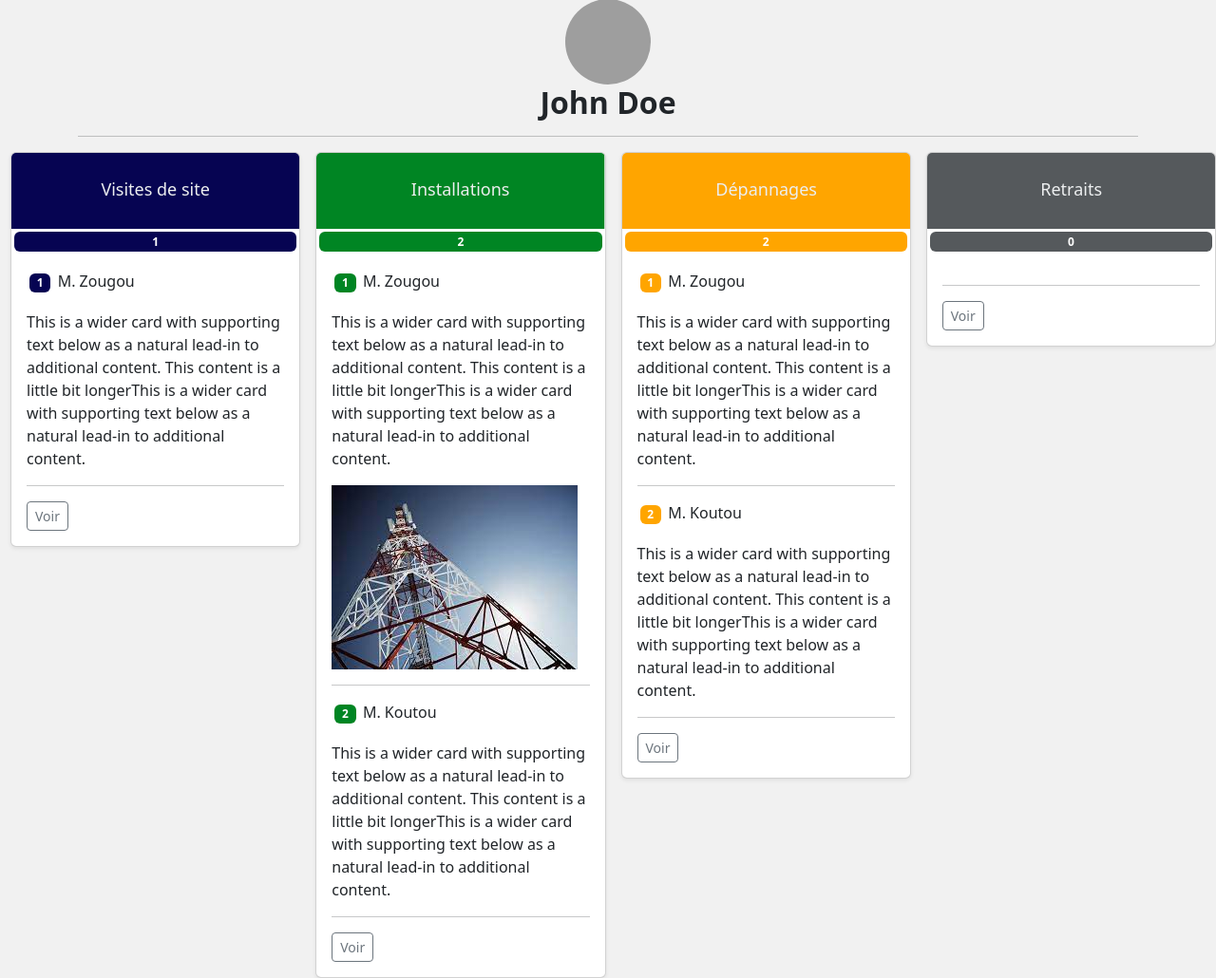
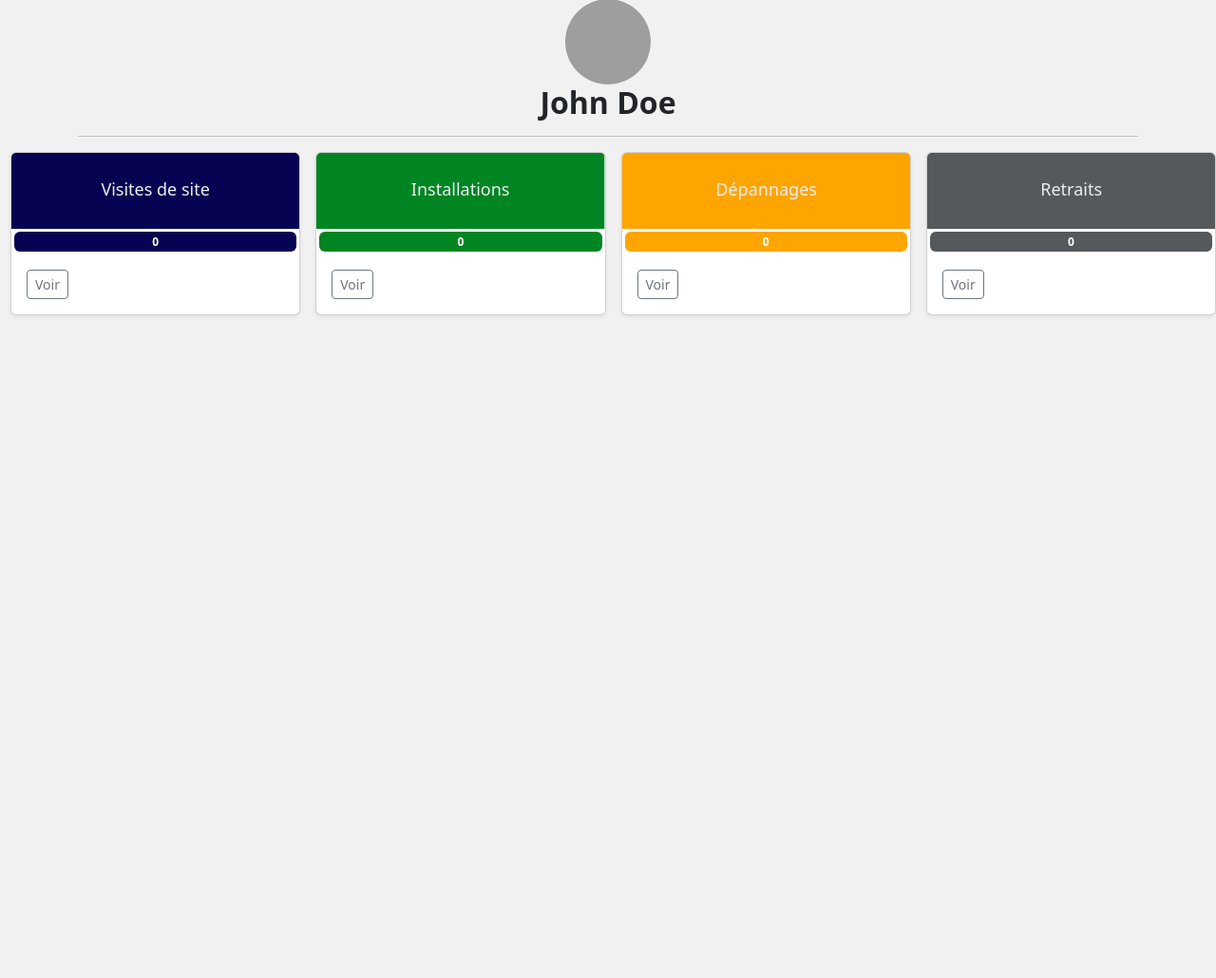
Before and after one commit to stvsank/Gestion-des-activites, a Django app: page /info/1 in a window 1280 px wide. Shown: the part 97-1127 px from the top of the page at 95% size. After the commit the page ends 430 px from the top, so only its background shows below. Run offline with Django 4.2, Linux system fonts and the light colour scheme; data comes from the database, SQL or seed files in the repository; both versions use the stored data as it was after the commit; some libraries are stand-ins or nearby versions; grey boxes are pictures that could not be loaded.

Commit message:
lien bd-histo-infoPerso

```diff
--- a/home/models.py
+++ b/home/models.py
@@ -93,6 +93,7 @@ class Retrait(models.Model):
     date = models.DateField(auto_now_add=True)
     heure = models.TimeField(auto_now_add=True)
     comment = models.TextField(max_length=250)
+    reste = models.CharField(max_length=4,choices=choix, default="non")
     employe = models.ManyToManyField(Employe, blank=True)
     client = models.OneToOneField(Client,on_delete=models.CASCADE)
 
--- a/home/templates/home/base.html
+++ b/home/templates/home/base.html
@@ -7,8 +7,8 @@
 		<meta charset="UTF-8">
 		<meta name="viewport" content="width=device-width, initial-scale=1.0">
 		<link rel="stylesheet" href="{% static 'css/styl.css' %}">
+		<link rel="stylesheet" href="https://cdnjs.cloudflare.com/ajax/libs/font-awesome/6.1.1/css/all.min.css">
 		<title>GestionFAI</title>
-
 	</head>
 	{% block body %}
 	<body style="background-color: #F1F1F1;">
--- a/home/templates/home/impression.html
+++ b/home/templates/home/impression.html
@@ -1,3 +1,9 @@
+   <!--  <button onclick="display()">Click to Print</button>
+   <script>
+      function display() {
+         window.print();
+      }
+   </script> -->
    <br>
    <button onclick="imprimer()" class="bleu whiteT boutton">Imprimer la page</button>
    <script>
--- a/home/templates/home/infoActEmploy.html
+++ b/home/templates/home/infoActEmploy.html
@@ -18,49 +18,54 @@
                 <div class="row g-3" style="margin-left: 3px ;">
                   <div class="col">
                     <div class="card shadow-sm">
-                      <svg class="bd-placeholder-img card-img-top" width="100%" height="80" xmlns="http://www.w3.org/2000/svg" role="img" aria-label="Placeholder: Thumbnail" preserveAspectRatio="xMidYMid slice" focusable="false"><title>Placeholder</title><rect width="100%" height="100%" fill="#060452"/><text x="50%" y="50%" fill="#eceeef" dy=".3em">Visites de site<span class="badge bleu">1</span></text></svg>
+                      <svg class="bd-placeholder-img card-img-top" width="100%" height="80" xmlns="http://www.w3.org/2000/svg" role="img" aria-label="Placeholder: Thumbnail" preserveAspectRatio="xMidYMid slice" focusable="false"><title>Placeholder</title><rect width="100%" height="100%" fill="#060452"/><text x="50%" y="50%" fill="#eceeef" dy=".3em">Visites de site<span class="badge bleu">{{nbr_visite}}</span></text></svg>
                       <div class="card-body">
-                        <p class="nomClient"><span class="badge bleu">1</span> M. Zougou</p>
-                        <p class="card-text">This is a wider card with supporting text below as a natural lead-in to additional content. This content is a little bit longerThis is a wider card with supporting text below as a natural lead-in to additional content.</p>
+                      {% for visite in visites %}
+                        <p class="nomClient"><span class="badge bleu">{{ visite.heure }}</span>{{ visite.client.first_name }} {{ visite.client.last_name }}</p>
+                        <p class="card-text">{{ visite.comment }}</p>
                         <hr>
+                      {% endfor %}
                         <a href="{% url 'historique'%}#v"><button type="button" class="btn btn-sm btn-outline-secondary">Voir</button></a>
                       </div>
                     </div>
                   </div>
                   <div class="col">
                     <div class="card shadow-sm">
-                      <svg class="bd-placeholder-img card-img-top" width="100%" height="80" xmlns="http://www.w3.org/2000/svg" role="img" aria-label="Placeholder: Thumbnail" preserveAspectRatio="xMidYMid slice" focusable="false"><title>Placeholder</title><rect width="100%" height="100%" fill="#008523"/><text x="50%" y="50%" fill="#eceeef" dy=".3em">Installations<span class="badge vert">2</span></text></svg>
+                      <svg class="bd-placeholder-img card-img-top" width="100%" height="80" xmlns="http://www.w3.org/2000/svg" role="img" aria-label="Placeholder: Thumbnail" preserveAspectRatio="xMidYMid slice" focusable="false"><title>Placeholder</title><rect width="100%" height="100%" fill="#008523"/><text x="50%" y="50%" fill="#eceeef" dy=".3em">Installations<span class="badge vert">{{nbr_installation}}</span></text></svg>
                       <div class="card-body">
-                        <p class="nomClient"><span class="badge vert">1</span> M. Zougou</p>
-                        <p class="card-text">This is a wider card with supporting text below as a natural lead-in to additional content. This content is a little bit longerThis is a wider card with supporting text below as a natural lead-in to additional content.</p>
+                      {% for installation in installations %}
+                        <p class="nomClient"><span class="badge vert">{{ installation.heure }}</span>{{ installation.client.first_name }} {{ installation.client.last_name }}</p>
+                        <p class="card-text">{{ installation.comment }}</p>
                         <img src={% static 'image/pylone.jpg' %}>
                         <hr>
-                        <p class="nomClient"><span class="badge vert">2</span> M. Koutou</p>
-                        <p class="card-text">This is a wider card with supporting text below as a natural lead-in to additional content. This content is a little bit longerThis is a wider card with supporting text below as a natural lead-in to additional content.</p>
-                        <hr>
+                      {% endfor %}
                         <a href="{% url 'historique'%}#i"><button type="button" class="btn btn-sm btn-outline-secondary">Voir</button></a>
                       </div>
                     </div>
                   </div>
                   <div class="col">
                     <div class="card shadow-sm">
-                      <svg class="bd-placeholder-img card-img-top" width="100%" height="80" xmlns="http://www.w3.org/2000/svg" role="img" aria-label="Placeholder: Thumbnail" preserveAspectRatio="xMidYMid slice" focusable="false"><title>Placeholder</title><rect width="100%" height="100%" fill="orange"/><text x="50%" y="50%" fill="#eceeef" dy=".3em">Dépannages<span class="badge orange">2</span></text></svg>
+                      <svg class="bd-placeholder-img card-img-top" width="100%" height="80" xmlns="http://www.w3.org/2000/svg" role="img" aria-label="Placeholder: Thumbnail" preserveAspectRatio="xMidYMid slice" focusable="false"><title>Placeholder</title><rect width="100%" height="100%" fill="orange"/><text x="50%" y="50%" fill="#eceeef" dy=".3em">Dépannages<span class="badge orange">{{nbr_depannage}}</span></text></svg>
                       <div class="card-body">
-                        <p class="nomClient"><span class="badge orange">1</span> M. Zougou</p>
-                        <p class="card-text">This is a wider card with supporting text below as a natural lead-in to additional content. This content is a little bit longerThis is a wider card with supporting text below as a natural lead-in to additional content.</p>
+                      {% for depannage in depannages %}
+                        <p class="nomClient"><span class="badge orange">{{ depannage.heure }}</span> {{ depannage.client.first_name}} {{ depannage.client.last_name}}</p>
+                        <p class="card-text">{{ depannage.comment }}</p>
+                        <img src={% static 'image/pylone.jpg' %}>
                         <hr>
-                        <p class="nomClient"><span class="badge orange">2</span> M. Koutou</p>
-                        <p class="card-text">This is a wider card with supporting text below as a natural lead-in to additional content. This content is a little bit longerThis is a wider card with supporting text below as a natural lead-in to additional content.</p>
-                        <hr>
-                        <a href="{% url 'historique'%}#d"><button type="button" class="btn btn-sm btn-outline-secondary">Voir</button></a>
+                      {% endfor %}
+                         <a href="{% url 'historique'%}#d"><button type="button" class="btn btn-sm btn-outline-secondary">Voir</button></a>
                       </div>
                     </div>
                   </div>
                   <div class="col">
                     <div class="card shadow-sm">
-                      <svg class="bd-placeholder-img card-img-top" width="100%" height="80" xmlns="http://www.w3.org/2000/svg" role="img" aria-label="Placeholder: Thumbnail" preserveAspectRatio="xMidYMid slice" focusable="false"><title>Placeholder</title><rect width="100%" height="100%" fill="#55595c"/><text x="50%" y="50%" fill="#eceeef" dy=".3em">Retraits<span class="badge rouge">0</span></text></svg>
+                      <svg class="bd-placeholder-img card-img-top" width="100%" height="80" xmlns="http://www.w3.org/2000/svg" role="img" aria-label="Placeholder: Thumbnail" preserveAspectRatio="xMidYMid slice" focusable="false"><title>Placeholder</title><rect width="100%" height="100%" fill="#55595c"/><text x="50%" y="50%" fill="#eceeef" dy=".3em">Retraits<span class="badge rouge">{{nbr_retrait}}</span></text></svg>
                       <div class="card-body">
+                      {% for retrait in retraits %}
+                      <p class="nomClient"><span class="badge orange">{{ retrait.heure }}</span> {{ retrait.client.first_name}} {{ retrait.client.last_name}}</p>
+                      <p class="card-text">{{ retrait.comment }}</p>
                         <hr>
+                      {% endfor %}
                         <a href="{% url 'historique'%}#r"><button type="button" class="btn btn-sm btn-outline-secondary">Voir</button></a>
                       </div>
                     </div>
--- a/home/templates/home/lien.html
+++ /dev/null
@@ -1,2 +0,0 @@
-<link href="https://cdn.jsdelivr.net/npm/bootstrap@5.2.0/dist/css/bootstrap.min.css" rel="stylesheet" integrity="sha384-gH2yIJqKdNHPEq0n4Mqa/HGKIhSkIHeL5AyhkYV8i59U5AR6csBvApHHNl/vI1Bx" crossorigin="anonymous">
-<link rel="stylesheet" href="https://cdnjs.cloudflare.com/ajax/libs/font-awesome/6.1.1/css/all.min.css">
--- a/home/templates/home/technique.html
+++ b/home/templates/home/technique.html
@@ -96,11 +96,5 @@
 		 </tbody>
 		</table>
 </div>
-<!-- 	<button onclick="display()">Click to Print</button>
-   <script>
-      function display() {
-         window.print();
-      }
-   </script> -->
 {% include './impression.html'%}
 {% endblock %}
--- a/home/views.py
+++ b/home/views.py
@@ -1,6 +1,6 @@
 from django.shortcuts import render # this line is added automatically
 from django.http import HttpResponse # pass view information into the browser
-from .models import Employe, Conge, Visite
+from .models import Employe, Conge, Visite, Installation, Depannage, Retrait
 from datetime import datetime, date
 
 # takes a request, returns a response
@@ -33,66 +33,11 @@ def userSpace(request):
 
 def historique(request):
     visite = Visite.objects.all()
-    installation = [
-    {
-        'heures' : '8h 50mn',
-        'client' :
-            {
-                'last_name':'Mark',
-                'first_name' : 'Tanga'
-            },
-        'etat' : 'oui',
-        'employes': [
-            {
-                'last_name':'Sankara',
-                'first_name' : 'Steve'
-            }
-        ],
-        'comment' : 'This is a wider card with supporting text below as a natural lead-in to additional content. This content is a little bit longerThis is a wider card with supporting text below as a natural lead-in to additional content.This is a wider card with supporting text below as'
-    },
-    {
-        'heures' : '8h 40mn',
-        'client' :
-            {
-                'last_name':'Kaled',
-                'first_name' : 'Brou'
-            },
-        'etat' : 'oui',
-        'employes': [
-            {
-                'last_name':'Sankara',
-                'first_name' : 'Steve'
-            },
-            {
-                'last_name':'Yan',
-                'first_name' : 'Koffi'
-            }
-        ],
-        'comment' : 'This is a wider card with supporting text below as a natural lead-in to additional content. This content is a little bit longerThis is a wider card with supporting text below as a natural lead-in to additional content.This is a wider card with supporting text below as'
-    },
-    ]
-    depannage = [
-    {
-        'heures' : '8h 40mn',
-        'client' :
-            {
-                'last_name':'Mark',
-                'first_name' : 'Tanga'
-            },
-        'etat' : 'oui',
-        'employes': [
-            {
-                'last_name':'Sankara',
-                'first_name' : 'Steve'
-            }
-        ],
-        'comment' : 'This is a wider card with supporting text below as a natural lead-in to additional content. This content is a little bit longerThis is a wider card with supporting text below as a natural lead-in to additional content.This is a wider card with supporting text below as'
-    }
-    ]
-    retrait = []
+    installation = Installation.objects.all()
+    depannage = Depannage.objects.all()
+    retrait = Retrait.objects.all()
 
     context = {
-        'nombre' : 2,
         'visites' : visite,
         'nbr_visite' : len(visite),
         'installations' : installation,
@@ -101,18 +46,26 @@ def historique(request):
         'nbr_depannage' : len(depannage),
         'retraits' : retrait,
         'nbr_retrait' : len(retrait),
-        'login' : True
     }
     return render(request, 'home/historique.html', context)
 
 def infoActEmploy(request,id):
-    users = Employe.objects.all()
-    for user in users:
-        if user.pk == id:
-            context = {
-                'user' : user,
-                'login' : False
-            }
+    visite = Visite.objects.filter(employe__pk=id)
+    installation = Installation.objects.filter(employe__pk=id)
+    depannage = Depannage.objects.filter(employe__pk=id)
+    retrait = Retrait.objects.filter(employe__pk=id)
+    user = Employe.objects.filter(pk=id)
+    context = {
+        'visites' : visite,
+        'nbr_visite' : len(visite),
+        'installations' : installation,
+        'nbr_installation' : len(installation),
+        'depannages' : depannage,
+        'nbr_depannage' : len(depannage),
+        'retraits' : retrait,
+        'nbr_retrait' : len(retrait),
+        'user' : user[0]
+    }
     return render(request, 'home/infoActEmploy.html',context)
 
 def clients(request,id = 0):
```
Also changed, not shown: home/templates/home/clients.html (+5 -7 lines), home/templates/home/historique.html (+11 -9 lines), db.sqlite3, home/migrations/0002_retrait_reste.py (added).
